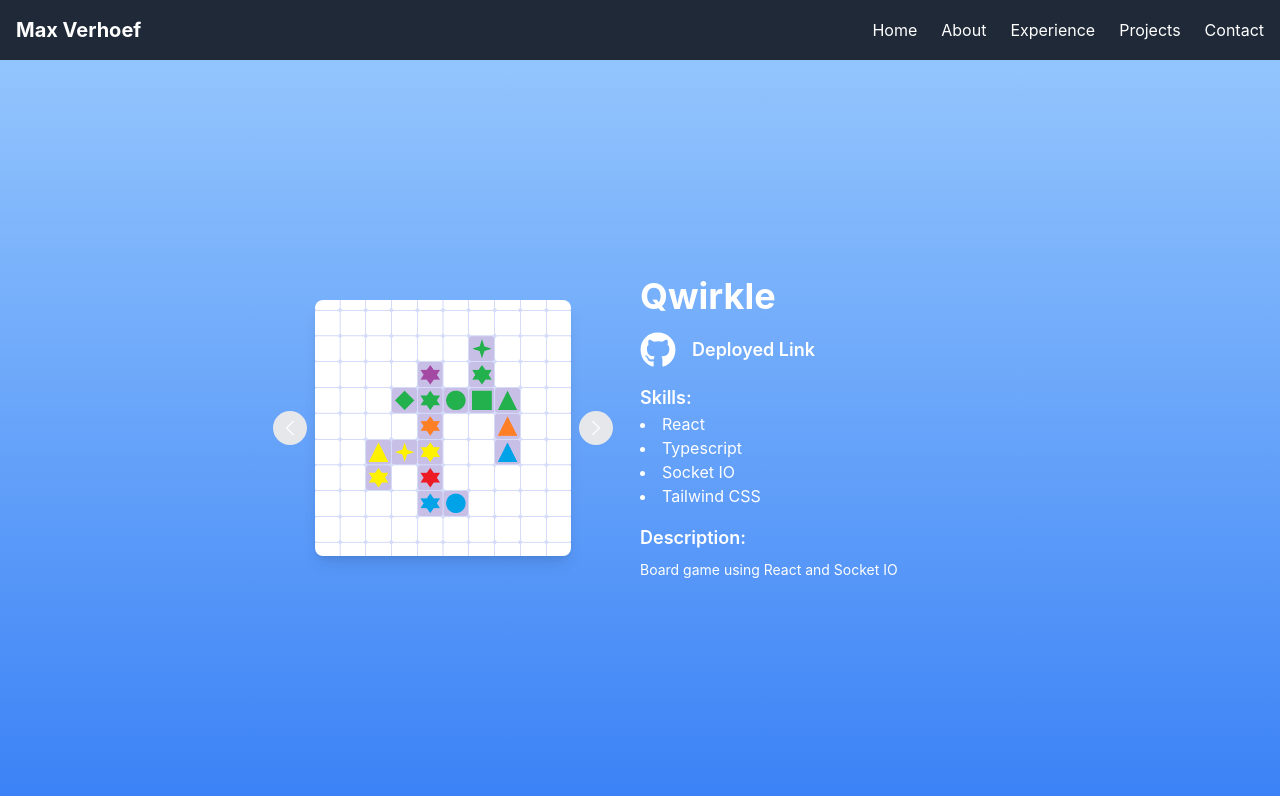
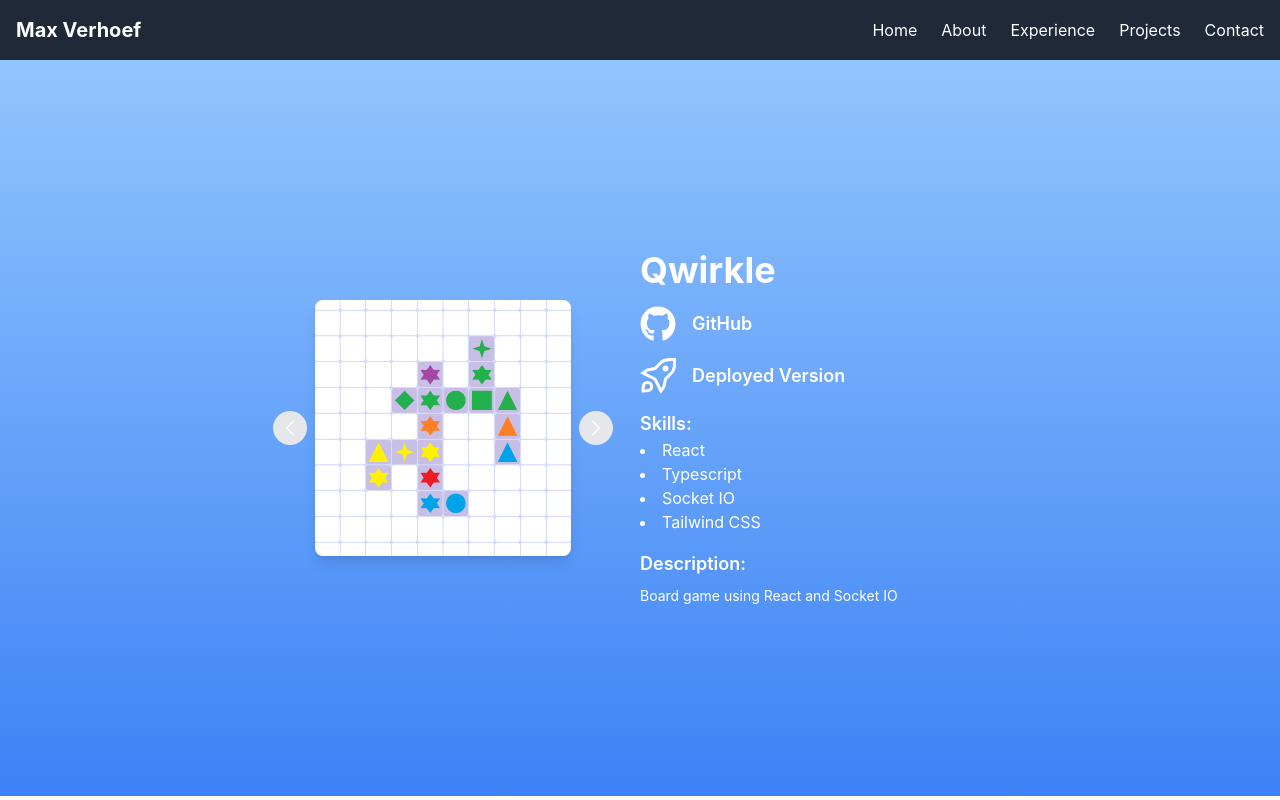
Before and after one commit to ae0n1an/Portfolio, a React (Create React App) app: page /projects in a window 1280 px wide. Built offline with nearby package versions, Linux system fonts and the light colour scheme.

Commit message:
fixed some project page ui issues

```diff
--- a/src/components/ProjectScroller.tsx
+++ b/src/components/ProjectScroller.tsx
@@ -29,7 +29,7 @@ const ProjectScroller: React.FC<ProjectScrollerProps> = ({ projects, selectedPro
 
   return (
     <div className="flex items-center justify-center">
-      <div className="flex items-center">
+      <div className="flex items-center p-5">
         <button onClick={prevProject} className="bg-gray-200 hover:bg-gray-300 rounded-full p-2 mr-2">
           <BsChevronLeft className="text-lg" />
         </button>
--- a/src/pages/Contact.tsx
+++ b/src/pages/Contact.tsx
@@ -1,7 +1,8 @@
 import React from 'react';
 import Header from '../components/Header';
 import { Link } from 'react-router-dom';
-import { FaLinkedin, FaGithub } from 'react-icons/fa';
+import { FaLinkedin, FaGithub, FaPhoneAlt } from "react-icons/fa";
+import { IoIosMail } from "react-icons/io";
 
 const Contact: React.FC = () => {
   const headerHeight = 4;
@@ -34,12 +35,20 @@ const Contact: React.FC = () => {
                     <FaGithub className="text-4xl hover:text-gray-600 transition duration-300" />
                   </a>
                 </div>
+              </div>
+              <div className="mt-4 flex flex-col lg:flex-row items-center lg:items-start space-y-4 lg:space-y-0 lg:space-x-4">
                 <div>
-                  <p className="text-lg font-semibold">Phone:</p>
+                  <FaPhoneAlt className="text-4xl"/>
+                </div>
+                <div>
                   <p>{phoneNumber}</p>
                 </div>
+              </div>
+              <div className="mt-4 flex flex-col lg:flex-row items-center lg:items-start space-y-4 lg:space-y-0 lg:space-x-4">
                 <div>
-                  <p className="text-lg font-semibold">Email:</p>
+                  <IoIosMail className="text-4xl"/>
+                </div>
+                <div>
                   <p>{emailAddress}</p>
                 </div>
               </div>
--- a/src/pages/Projects.tsx
+++ b/src/pages/Projects.tsx
@@ -2,6 +2,7 @@ import React, { useState } from 'react';
 import Header from '../components/Header';
 import ProjectScroller from '../components/ProjectScroller';
 import { FaGithub } from 'react-icons/fa';
+import { GrDeploy } from "react-icons/gr";
 import qwirkle from '../assets/images/qwirkle.png'
 
 interface Project {
@@ -61,15 +62,19 @@ const Projects: React.FC = () => {
             </div>
             <div className="text-center lg:text-left lg:w-1/2">
                 <div>
-                  <h2 className="text-4xl font-bold mb-4">{projects[selectedProjectIndex].title}</h2>
-                  <div className="flex items-center space-x-4 mb-4">
-                    <a href={projects[selectedProjectIndex].githubLink} target="_blank" rel="noopener noreferrer">
-                      <FaGithub className="text-4xl hover:text-gray-600 transition duration-300" />
-                    </a>
-                    <a href={projects[selectedProjectIndex].projectLink} target="_blank" rel="noopener noreferrer" className="text-lg font-semibold hover:underline">
-                      Deployed Link
-                    </a>
-                  </div>
+                  <h2 className="text-4xl font-bold mb-4">{projects[selectedProjectIndex].title} </h2>
+                  <a href={projects[selectedProjectIndex].githubLink} target="_blank" rel="noopener noreferrer" className="flex items-center space-x-4 mb-4 hover:text-gray-600 transition duration-300 hover:underline">
+                    <FaGithub className="text-4xl"  />
+                    <p className="text-lg font-semibold hover:underline">
+                    GitHub
+                    </p>
+                  </a>
+                  <a href={projects[selectedProjectIndex].projectLink} target="_blank" rel="noopener noreferrer" className="flex items-center space-x-4 mb-4 hover:text-gray-600 transition duration-300 hover:underline">
+                    <GrDeploy className="text-4xl"  />
+                    <p className="text-lg font-semibold hover:underline">
+                    Deployed Version
+                    </p>
+                  </a>
                   <div className="mb-4">
                     <p className="text-lg font-semibold">Skills:</p>
                     <ul className="list-disc list-inside">
```
